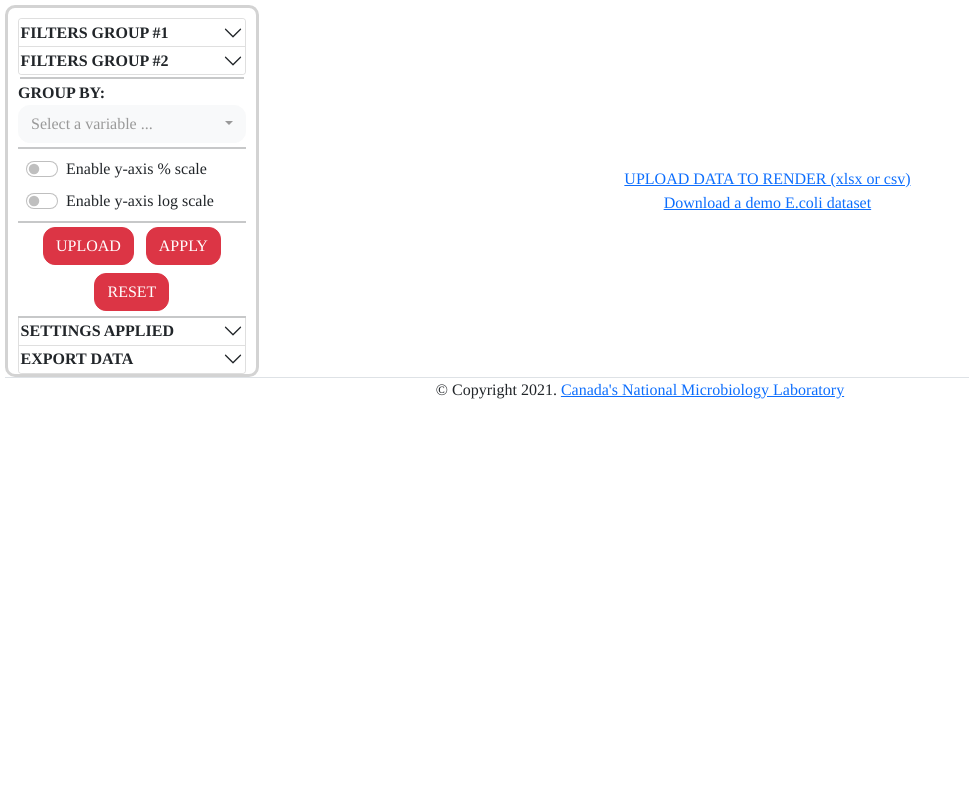
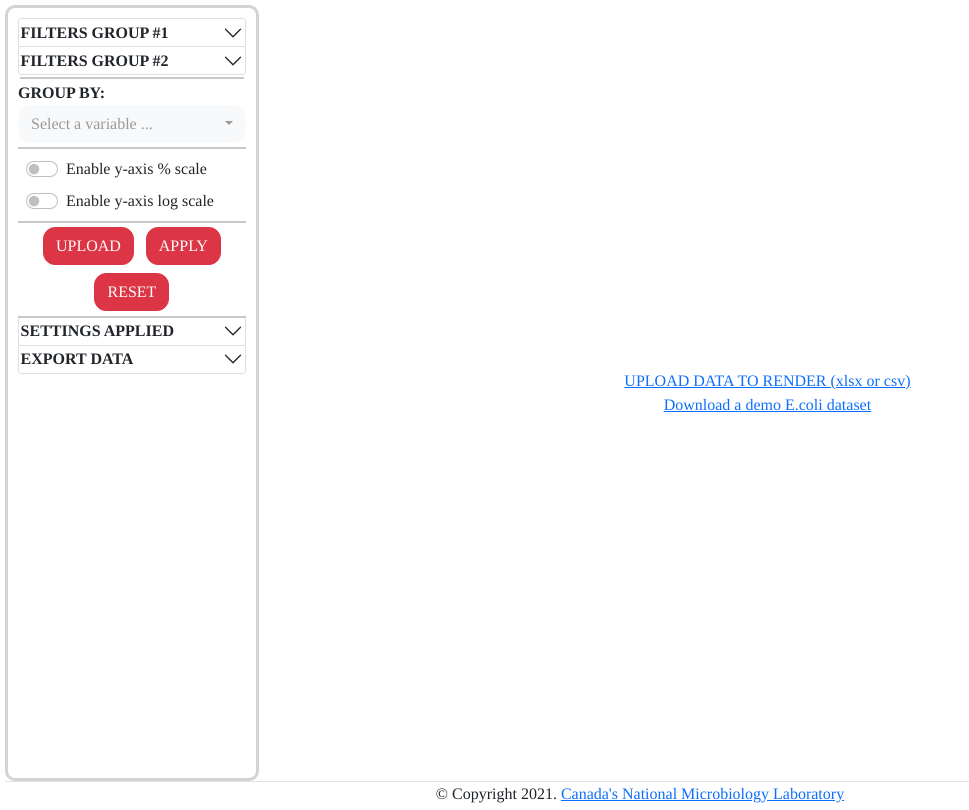
Before and after one commit to phac-nml/epivizor, a Flask app: page / in a window 1280 px wide. Shown: the whole page, without its empty margins (0-969 px from the left). Before the commit the page ends 399 px from the top, so only its background shows below. Run offline with Flask 3, Linux system fonts and the light colour scheme; some libraries are stand-ins or nearby versions.

Commit message:
Updated alert messages to SweetAlert2 for nice rendering and updated footer

```diff
--- a/app/static/css/style.css
+++ b/app/static/css/style.css
@@ -14,9 +14,10 @@ body{
 }
 .flex-container{
   width: 100%;
-  min-height: 300px;
+  min-height: 97vh;
   display: flex;
   z-index:0;
+
 }
 #content {
   width: 80% ;
@@ -49,9 +50,9 @@ body{
 }
 
 .footer{
-  /*background-color:blue;*/
-  /*width:100%;*/
+  width:100%;
   text-align:center;
+  height: 3vh;
 }
 
 #overlay {
--- a/app/templates/dashboard.html
+++ b/app/templates/dashboard.html
@@ -6,6 +6,7 @@
 <script src="{{ url_for('static',filename='js/popper.min.js') }}"></script>
 <script src="{{ url_for('static',filename='js/bootstrap.min.js') }}"></script>
 <script src="{{ url_for('static',filename='js/bootstrap-select.min.js') }}"></script>
+<script src="{{ url_for('static',filename='js/sweetalert2@11.js') }}"></script>
 <link rel="stylesheet" href="{{ url_for('static',filename='css/bootstrap-select.min.css') }}">
 <link rel="stylesheet" href="{{ url_for('static',filename='css/style.css') }}">
 <script src="{{ url_for('static',filename='js/epivizor.js') }}"></script>
@@ -24,8 +25,17 @@
 {% with messages = get_flashed_messages() %}
   {% if messages and render_splash_screen == False %}
     <script>
-        var concat_messages="{{ messages|join(";") }}";
-        alert(concat_messages.replaceAll(';','\n'));
+        let msg = "<div class='text-start'><ul>" +
+                  {% for m in messages %}
+                   "<li>{{ m }}</li>"+
+                  {% endfor %}
+                   "</ul></div>"
+        console.log(msg)
+        Swal.fire({
+            icon: "info",
+            title: "Missing plots",
+            html: msg
+            });
     </script>
   {% endif %}
 {% endwith %}
@@ -866,9 +876,9 @@
     </div>
 
 </div>
-<div class="footer border-top">
+<footer class="footer border-top">
     &copy; Copyright 2021. <a href="https://www.nml-lnm.gc.ca/">Canada's National Microbiology Laboratory</a>
-</div>
+</footer>
 
 
 <!--Script to handle click events in the Plotly graphs-->
```
